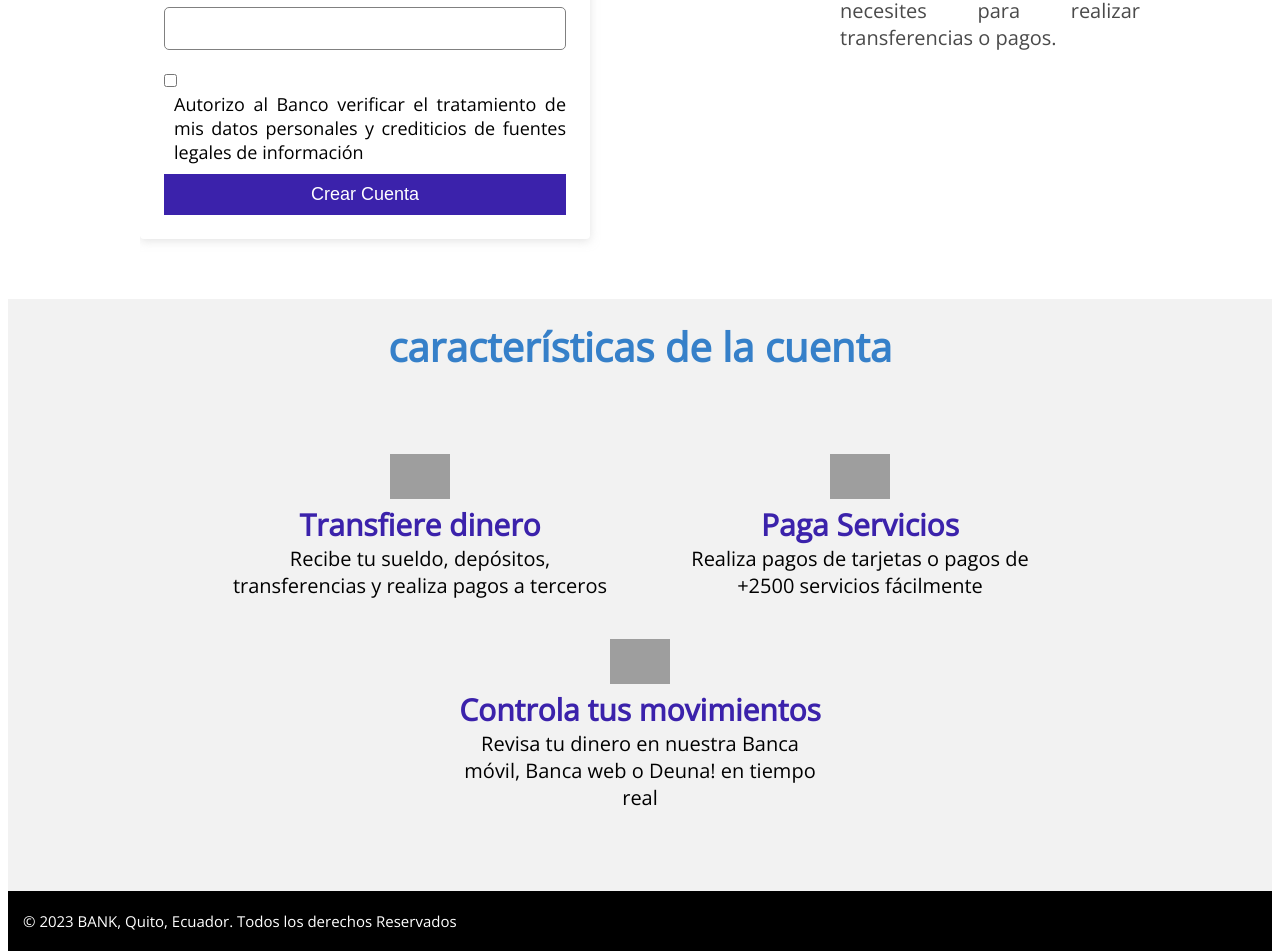
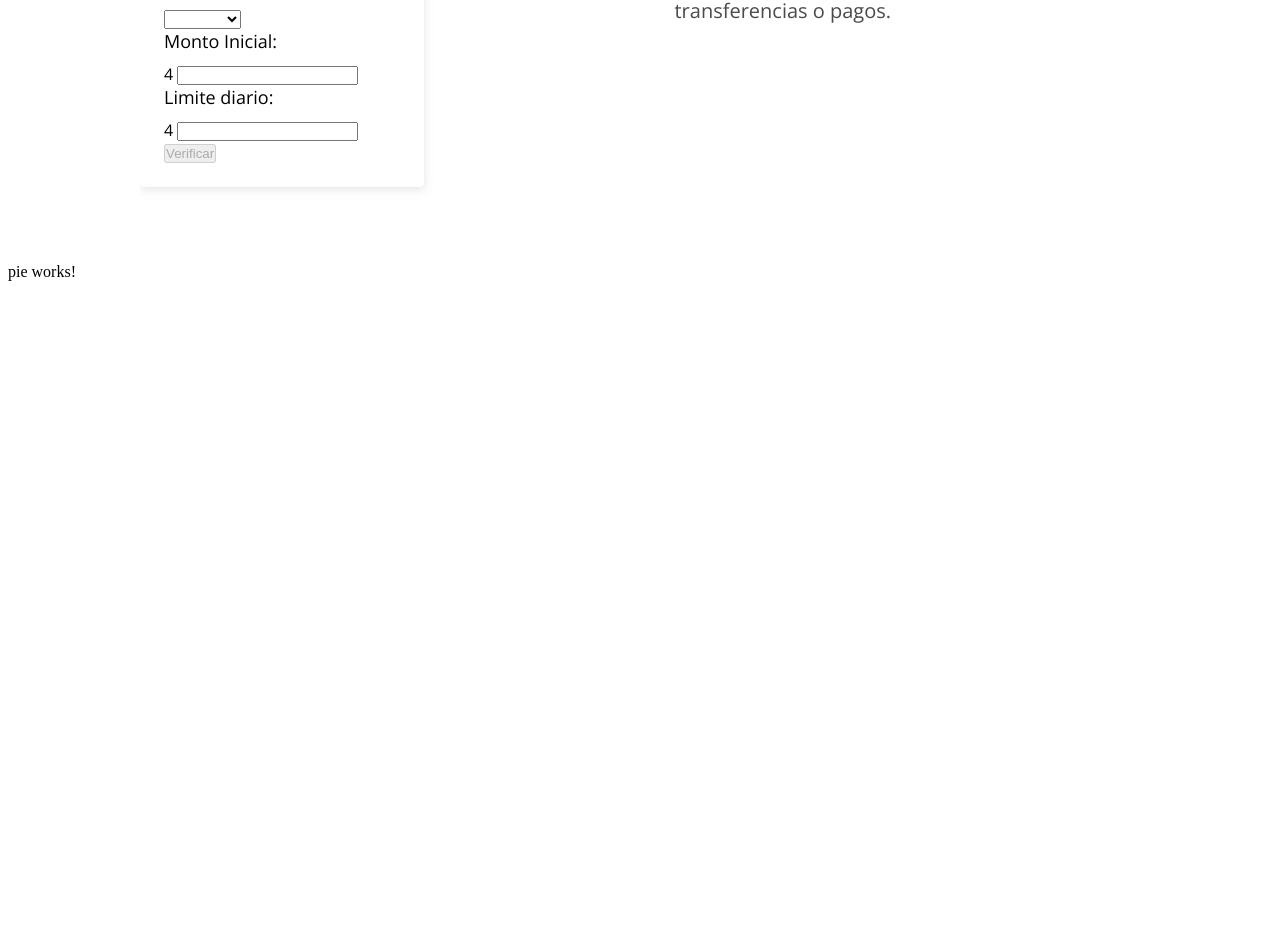
Before and after one commit to Ivanna-Daniela/BancoProyecto, an Angular app in the folder banco/: page /cuenta in a window 1280 px wide. Shown: the part 1355-2307 px from the top of the page. After the commit the page ends 1652 px from the top, so only its background shows below. Built offline with nearby package versions, Linux system fonts and the light colour scheme; grey boxes are pictures that could not be loaded.

Commit message:
fr-crear cuenta

```diff
--- a/banco/src/app/components/createcuenta/createcuenta.component.css
+++ b/banco/src/app/components/createcuenta/createcuenta.component.css
@@ -163,36 +163,16 @@
   text-align: justify;
   font-size: 20px;
 }
-  /*caracteristicas*/
-  .portafolio{
-    background: #f2f2f2;
+span {
+  color: red;
 }
-  .galeria-port{
-    display: flex;
-    justify-content: space-evenly;
-    flex-wrap: wrap;
+
+  /* Hide the error message by default */
+.error-message {
+  display: none;
 }
-  .feature {
-    max-width: 376px;
-    text-align: center;
-    margin: 20px auto;
+
+/* Show the error message when the input is touched and invalid */
+input.ng-touched.ng-invalid + .error-message {
+  display: block;
 }
- .feature img{
-    width: 60px;
- }
- .feature h3{
-    font-size: 30px;
-    color: #3b22ab;
- }
- .feature p{
-    font-size: 20px;
- }
-  /*footer*/
-  footer{
-    padding: 20px 15px;
-    margin: 0 auto;
-    background-color: black;
-    width: 100%;
-    color: white;
-    font-size: 15px;
- }
--- a/banco/src/app/components/createcuenta/createcuenta.component.html
+++ b/banco/src/app/components/createcuenta/createcuenta.component.html
@@ -18,11 +18,7 @@
     </head>
     <body>
         <header>
-                <nav>
-                    <a href="#">Inicio</a>
-                    <a href="#about">Crea tu cuenta</a>
-                    <a href="#servicios">Servicios</a>
-                </nav>
+
                 <section class="textos-header">
                     <h1>Tú dinero siempre disponible,</h1>
                     <h2>tú información siempre segura.</h2>
@@ -34,22 +30,43 @@
         <main>
                 <section class="contenedor sobre-nosotros" id="about">
                     <h2 class="titulo">Crea tu cuenta</h2>
+                    <div class="message success" *ngIf="status=='success'">
+                        El cliente se ha validado correctamente, puedes continuar en  <a [routerLink]="['/cliente',idGuardado]">aquí</a>.
+                    </div>
+                    <div class="message failed" *ngIf="status=='failed'">
+                        El cliente no se ha podido encontrar, vuelva a ingresar los datos.
+                    </div>
                     <div class="contenedor-sobre-nosotros">
                         <div class="formulario">
-                            <form>
+                            <form  #cuentaForm="ngForm" (ngSubmit)="guardarCuenta(cuentaForm)">
                                 <h1>¡Empecemos!</h1>
                                 <h2>Ingresa tus datos</h2>
                                 <br>
-                                <label for="cedula">Cédula:</label>
-                                <input type="text" id="cedula" name="cedula">
+                                <label for="cliente">Cédula:</label>
+                                <input type="text" id="cliente" name="cliente" #cliente="ngModel" [(ngModel)]="cuenta.cliente" required pattern="[0-9]+">
+                                <span *ngIf="cliente.touched && !cliente.valid">
+                                    Cédula obligatoria o incorrectamente ingresada
+                                </span>
+                                <label for="tipo">Tipo:</label>
+                                <select id="tipo" name="tipo" #tipo="ngModel" [(ngModel)]="cuenta.tipo" required>
+                                <option value="Ahorros">Ahorros</option>
+                                <option value="Corriente">Corriente</option>
+                                </select>
 
-                                <label for="password">Contraseña:</label>
-                                <input type="password" id="codigo-dactilar" name="codigo-dactilar">
+                                <label for="estado">Monto Inicial:</label>4
+                                <input type="number" id="estado" name="estado" #estado="ngModel" [(ngModel)]="cliente.estado" required >
+                                <span *ngIf="estado.touched && !estado.valid">
+                                    Monto inicial obligatorio o incorrectamente ingresado
+                                </span>
 
-                                <input type="checkbox" id="autorizo" name="autorizo">
-                                <label for="autorizo" class="checkbox-label">Autorizo al Banco verificar el tratamiento de mis datos personales y crediticios de fuentes legales de información</label>
-                                <button>Crear Cuenta</button>
+                                <label for="limiteDiario">Limite diario:</label>4
+                                <input type="number" id="limiteDiario" name="limiteDiario" #limiteDiario="ngModel" [(ngModel)]="cliente.limiteDiario" required >
+                                <span *ngIf="limiteDiario.touched && !limiteDiario.valid">
+                                    Limite Diario obligatorio o incorrectamente ingresado
+                                </span>
+                                <input type="submit" value="Verificar" [disabled]="!cuentaForm.form.valid">
                             </form>
+
                         </div>
                         <div class="contenido-textos">
                             <h3>Abre tu cuenta de ahorros digital</h3>
@@ -57,35 +74,9 @@
                         </div>
                     </div>
                 </section>
-                <section class="portafolio" id="servicios">
-                    <div class="contenedor">
-                        <h2 class="titulo">características de la cuenta</h2>
-                        <div class="galeria-port">
-                            <div class="feature">
-                                <img src="img/transferencias.png" alt="transferencias">
-                                <br>
-                                <h3>Transfiere dinero</h3>
-                                <p>Recibe tu sueldo, depósitos, transferencias y realiza pagos a terceros</p>
-                            </div>
-                            <div class="feature">
-                                <img src="img/servicios.png" alt="servicios">
-                                <br>
-                                <h3>Paga Servicios</h3>
-                                <p>Realiza pagos de tarjetas o pagos de +2500 servicios fácilmente</p>
-                            </div>
-                            <div class="feature">
-                                <img src="img/control.png" alt="control">
-                                <br>
-                                <h3>Controla tus movimientos</h3>
-                                <p>Revisa tu dinero en nuestra Banca móvil, Banca web o Deuna! en tiempo real</p>
-                            </div>
-                        </div>
-                    </div>
-                </section>
+
         </main>
-        <footer id="footer">
-            <p>&copy; 2023 BANK, Quito, Ecuador. Todos los derechos Reservados</p>
-        </footer>
+
         <script src="https://cdn.jsdelivr.net/npm/bootstrap@5.3.0-alpha1/dist/js/bootstrap.bundle.min.js" integrity="sha384-w76AqPfDkMBDXo30jS1Sgez6pr3x5MlQ1ZAGC+nuZB+EYdgRZgiwxhTBTkF7CXvN" crossorigin="anonymous"></script>
     </body>
 </html>
--- a/banco/src/app/components/createcuenta/createcuenta.component.ts
+++ b/banco/src/app/components/createcuenta/createcuenta.component.ts
@@ -3,6 +3,7 @@ import { CargarService } from '../../services/cargar.service';
 import { Global } from '../../services/global';
 import { CuentaService } from '../../services/cuenta.service';
 import { Cuenta } from '../../models/cuenta';
+import { NgForm } from '@angular/forms';
 
 @Component({
   selector: 'app-createcuenta',
@@ -32,7 +33,7 @@ export class CreatecuentaComponent implements OnInit{
   ngOnInit(): void {
   }
 
-  guardarCuenta() {
+  guardarCuenta(form:NgForm) {
     this._cuentaService.guardarCuenta(this.cuentaGuardar).subscribe(
       response => {
         if(response.status == 'success') {
--- a/banco/src/app/components/createuser/createuser.component.html
+++ b/banco/src/app/components/createuser/createuser.component.html
@@ -70,19 +70,19 @@
                         <h2 class="titulo">características de la cuenta</h2>
                         <div class="galeria-port">
                             <div class="feature">
-                                <img src="img/transferencias.png" alt="transferencias">
+                                <img src="../../../assets/img/transferencias.png" alt="transferencias">
                                 <br>
                                 <h3>Transfiere dinero</h3>
                                 <p>Recibe tu sueldo, depósitos, transferencias y realiza pagos a terceros</p>
                             </div>
                             <div class="feature">
-                                <img src="img/servicios.png" alt="servicios">
+                                <img src="../../../assets/img/servicios.png" alt="servicios">
                                 <br>
                                 <h3>Paga Servicios</h3>
                                 <p>Realiza pagos de tarjetas o pagos de +2500 servicios fácilmente</p>
                             </div>
                             <div class="feature">
-                                <img src="img/control.png" alt="control">
+                                <img src="../../../assets/img/control.png" alt="control">
                                 <br>
                                 <h3>Controla tus movimientos</h3>
                                 <p>Revisa tu dinero en nuestra Banca móvil, Banca web o Deuna! en tiempo real</p>
```
Lines whose indentation alone changed are shown as unchanged.
